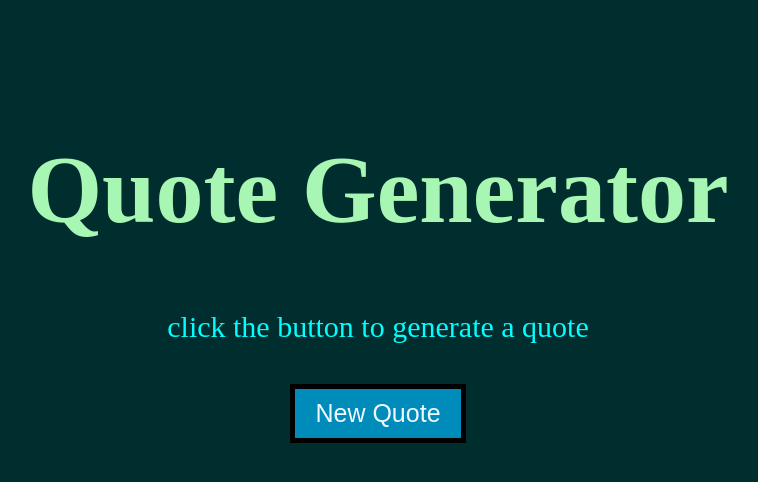
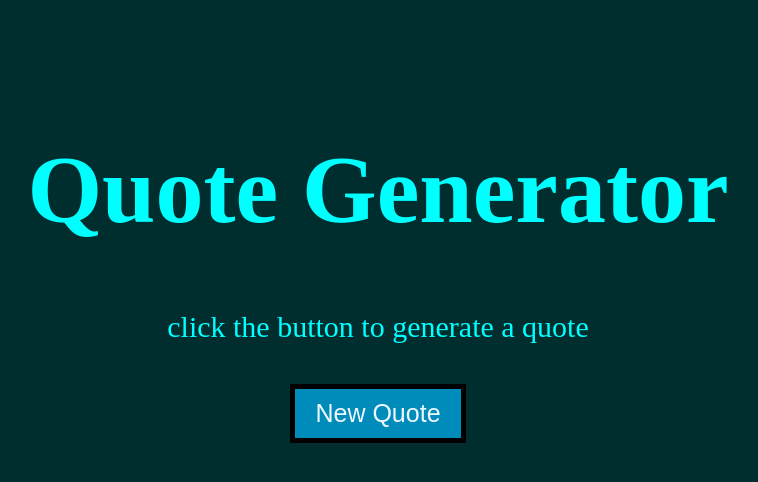
Before and after one commit to Bhargavi18-command/Quote-Generator, a plain HTML site: page index.html in a window 1280 px wide. Shown: the whole page, without its empty margins (262-1020 px from the left). Drawn offline with Linux system fonts and the light colour scheme.

Commit message:
Update style.css

```diff
--- a/style.css
+++ b/style.css
@@ -1,7 +1,7 @@
 body {
     text-align: center;
     margin: 50px;
-    color: rgb(168, 246, 179);
+    color: aqua;
     font-size: 48px;
       background:rgb(0, 46, 46) ;
   }
```
